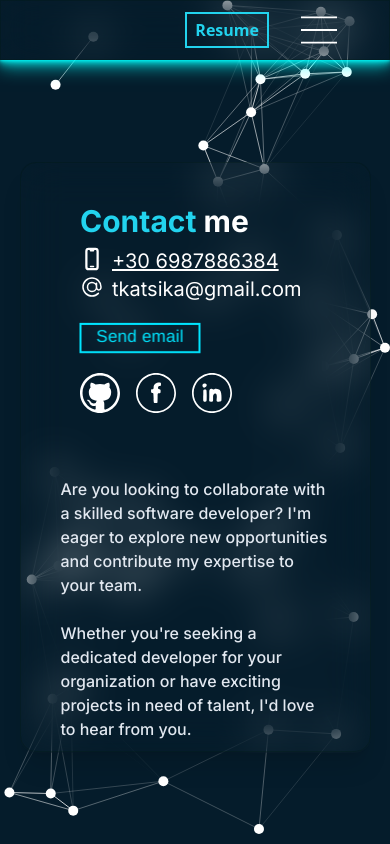
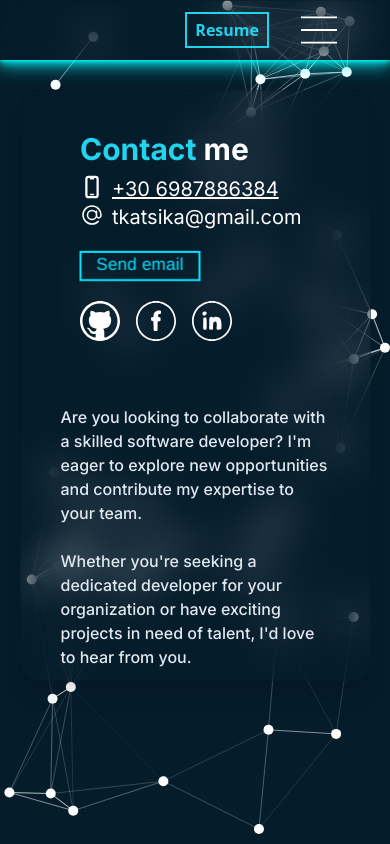
Before and after one commit to KatsikadakosThomas/personal-website, a Next.js app: page /contact in a window 390 px wide. Built offline with nearby package versions, Linux system fonts and the light colour scheme.

Commit message:
responsiveness rifinement

```diff
--- a/src/components/AboutContainer.js
+++ b/src/components/AboutContainer.js
@@ -19,7 +19,7 @@ function AboutContainer() {
     }, [])
 
     return (
-<article className={`glass max-w-[90%] md:max-w-[70%] lg:max-w-[60%] p-5 mt-[30px]  h-[65vh] overflow-auto rounded shadow-xl z-30 flex flex-col  items-center  ${state ? "show" : "noshow"} rounded-2xl ${inter.className} `}>
+<article className={`glass max-w-[90%] md:max-w-[70%] lg:max-w-[80%] p-5 mt-[30px]  max-h-[70vh] lg:max-h-[85vh] overflow-auto rounded shadow-xl z-30 flex flex-col  items-center  ${state ? "show" : "noshow"} rounded-2xl ${inter.className} `}>
 <h1 className='text-3xl font-bold mb-2 text-white  '><span className='text-cyan-400 '> About </span>me</h1>
 <section>
             <div className='p-5 w-full'>
--- a/src/components/ContactContainer.js
+++ b/src/components/ContactContainer.js
@@ -20,7 +20,7 @@ function ContactContainer() {
     }, [])
 
     return (
-        <article className={`glass max-w-[90%] md:max-w-[70%] lg:max-w-[60%] p-5 mt-[70px] max-h-[70vh] sm:h-full overflow-auto rounded shadow-xl z-30 flex flex-col md:flex-row  items-center  ${state ? "show" : "noshow"} rounded-2xl ${inter.className} `}>
+        <article className={`glass max-w-[90%] md:max-w-[70%] lg:max-w-[60%] p-5 mt-[30px]  max-h-[70vh] sm:h-full overflow-auto rounded shadow-xl z-30 flex flex-col md:flex-row  items-center  ${state ? "show" : "noshow"} rounded-2xl ${inter.className} `}>
 
             <div className="min-w-[230px] w-1/3 h-full m-5">
             <h1 className='text-3xl font-bold mb-2 text-white  '><span className='text-cyan-400 '> Contact </span>me</h1>
--- a/src/components/Nav.js
+++ b/src/components/Nav.js
@@ -5,7 +5,7 @@ import Burger from  "../components/Burger"
 export default function Nav( {openModal,opened}){
 
     return(
-        <nav className="absolute glow left-0 top-0 z-[200] h-[60px] sm:h-20 w-full glass shadow font-bold flex flex-row justify-end sm:justify-center items-center">
+        <nav className="absolute glow left-0 top-0 z-[200] h-[60px] w-full glass shadow font-bold flex flex-row justify-end sm:justify-center items-center">
             <div className="m-2 hidden sm:block">
                 <span className="text-cyan-500">01. </span>
                 <Link className="text-white" href="/">HOME</Link>
--- a/src/components/ResumeContainer.js
+++ b/src/components/ResumeContainer.js
@@ -14,7 +14,7 @@ export default function ResumeContainer() {
 
     return (
 
-        <article className={`glass w-[70%] max-h-[70vh]  overflow-auto rounded shadow-xl z-30 flex flex-col  items-center  ${state ? "show" : "noshow"}  sm:m-10 `}>
+        <article className={`glass max-w-[90%] md:max-w-[70%] lg:max-w-[100%] max-h-[70vh] lg:max-h-[85vh] mt-[30px]  overflow-auto rounded shadow-xl z-30 flex flex-col  items-center  ${state ? "show" : "noshow"}  sm:m-10 `}>
 
             <h1 className='text-2xl lg:text-3xl font-extrabold mt-5 text-white'>RESUME</h1>
             <section className='flex flex-col lg:flex-row justify-center items-start'>
--- a/src/pages/contact/index.js
+++ b/src/pages/contact/index.js
@@ -13,7 +13,7 @@ function Contact() {
     return (
         <>
          <main
-      className={`flex min-h-screen flex-col items-center justify-center ${inter.className} scrollLock  `}
+      className={`flex min-h-screen flex-col items-center pt-[60px] ${inter.className} scrollLock  `}
     >
 
 
--- a/src/pages/resume/index.js
+++ b/src/pages/resume/index.js
@@ -13,7 +13,7 @@ function Resume() {
   return (
     <main
     id="main"
-      className={`flex min-h-screen flex-col items-center justify-center ${inter.className}  `}
+      className={`flex min-h-screen flex-col items-center pt-[60px] ${inter.className}  `}
     >
 <Canvas></Canvas>
       <ResumeContainer></ResumeContainer>
```
